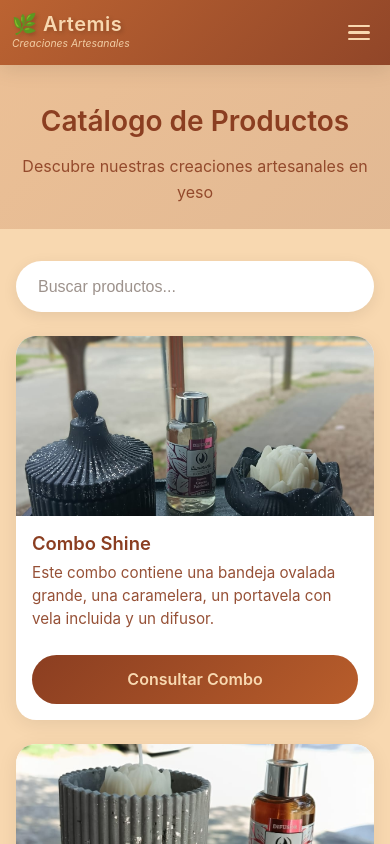
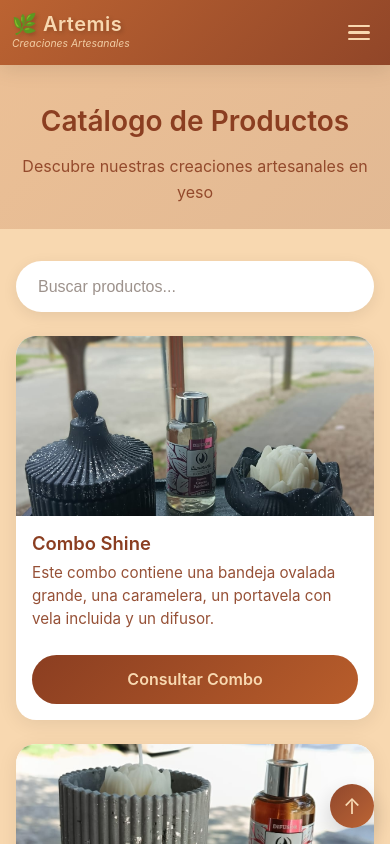
Before and after one commit to campe111/Artemis-creaciones, a React (Vite) app: page /catalogo in a window 390 px wide. Shown: the top 844 px of the page. Built offline with nearby package versions, Linux system fonts and the light colour scheme.

Commit message:
Agregue ancla para regresar al principio de la pagina cuando el scroll llegue al final

```diff
--- a/src/pages/Catalogo.css
+++ b/src/pages/Catalogo.css
@@ -31,6 +31,37 @@
 .catalogo-content {
   padding: 3rem 0;
   background: var(--color-cream);
+}
+
+.back-to-top {
+  position: fixed;
+  right: 2rem;
+  bottom: 2rem;
+  width: 3rem;
+  height: 3rem;
+  border-radius: 50%;
+  border: none;
+  background: linear-gradient(135deg, var(--color-dark-brown) 0%, var(--color-medium-brown) 100%);
+  color: var(--color-cream);
+  font-size: 1.5rem;
+  cursor: pointer;
+  box-shadow: 0 10px 25px rgba(0, 0, 0, 0.2);
+  display: flex;
+  align-items: center;
+  justify-content: center;
+  transition: transform 0.3s ease, box-shadow 0.3s ease, opacity 0.3s ease;
+  opacity: 0.95;
+  z-index: 900;
+}
+
+.back-to-top:hover {
+  transform: translateY(-4px);
+  box-shadow: 0 14px 30px rgba(139, 62, 33, 0.35);
+  opacity: 1;
+}
+
+.back-to-top:active {
+  transform: translateY(-1px);
 }
 
 .buscador {
@@ -276,6 +307,11 @@
     margin-bottom: 2rem;
   }
 
+  .back-to-top {
+    right: 1.5rem;
+    bottom: 1.5rem;
+  }
+
   .productos-grid {
     grid-template-columns: repeat(auto-fill, minmax(240px, 1fr));
     gap: 1.5rem;
@@ -351,4 +387,12 @@
   .image-modal-img {
     max-height: 85vh;
   }
+
+  .back-to-top {
+    right: 1rem;
+    bottom: 1rem;
+    width: 2.75rem;
+    height: 2.75rem;
+    font-size: 1.35rem;
+  }
 }
--- a/src/pages/Catalogo.jsx
+++ b/src/pages/Catalogo.jsx
@@ -1,4 +1,4 @@
-import { useState, useMemo } from 'react'
+import { useState, useMemo, useEffect, useCallback } from 'react'
 import './Catalogo.css'
 
 const PRODUCTOS = [
@@ -37,6 +37,7 @@ const PRODUCTOS = [
 const Catalogo = () => {
   const [selectedImage, setSelectedImage] = useState(null)
   const [searchTerm, setSearchTerm] = useState('')
+  const [showBackToTop, setShowBackToTop] = useState(false)
 
   const whatsappNumber = '+5492284569324'
 
@@ -51,6 +52,25 @@ const Catalogo = () => {
       return nombre.includes(termino) || descripcion.includes(termino)
     })
   }, [searchTerm])
+
+  const handleBackToTop = useCallback(() => {
+    window.scrollTo({ top: 0, behavior: 'smooth' })
+  }, [])
+
+  useEffect(() => {
+    const handleScroll = () => {
+      const scrolledToBottom =
+        window.innerHeight + window.scrollY >= document.body.offsetHeight - 100
+      setShowBackToTop(scrolledToBottom)
+    }
+
+    window.addEventListener('scroll', handleScroll, { passive: true })
+    handleScroll()
+
+    return () => {
+      window.removeEventListener('scroll', handleScroll)
+    }
+  }, [])
 
   return (
     <div className="catalogo">
@@ -124,6 +144,16 @@ const Catalogo = () => {
           )}
         </div>
       </div>
+      {showBackToTop && (
+        <button
+          type="button"
+          className="back-to-top"
+          onClick={handleBackToTop}
+          aria-label="Volver al inicio de la página"
+        >
+          ↑
+        </button>
+      )}
     </div>
   )
 }
```
